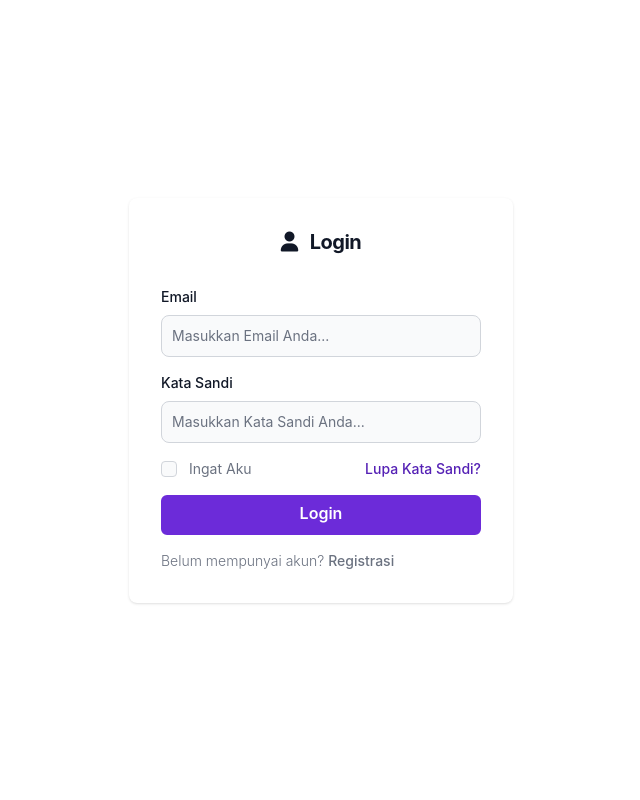
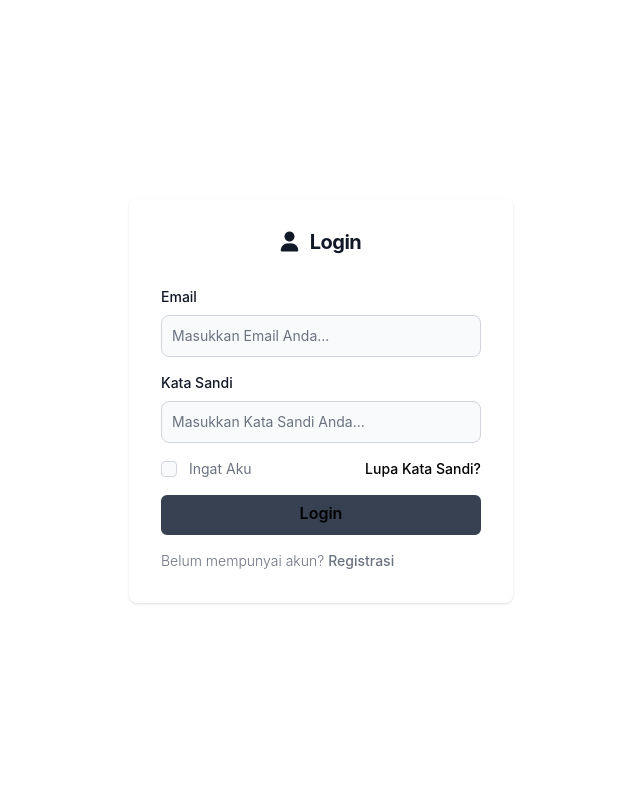
Before and after one commit to Rafijoee/Tugas-PWEB, a PHP site: page /login.php in a window 1280 px wide. Shown: the whole page, without its empty margins (319-959 px from the left). Run offline with PHP 8.4, Linux system fonts and the light colour scheme; style sheets or scripts are compiled from the project's sources; some libraries are stand-ins or nearby versions.

Commit message:
fix login registrasi

```diff
--- a/login.php
+++ b/login.php
@@ -39,10 +39,10 @@
                                         <label for="remember" class="text-gray-500 dark:text-gray-300">Ingat Aku</label>
                                     </div>
                                 </div>
-                                    <a href="#" class="text-purple-800 text-sm font-medium text-primary-600 hover:underline dark:text-primary-500">Lupa Kata Sandi?</a>
+                                    <a href="#" class="text-white-800 text-sm font-medium text-primary-600 hover:underline dark:text-primary-500">Lupa Kata Sandi?</a>
                                 </div>
                                 <div class="mt-5">
-                                <a href="dashboard.html" type="button" class="border-2 border-purple-700 bg-purple-700 text-white w-full h-10 py-1 rounded-md hover:bg-transparent hover:text-purple-700 font-semibold text-center">Login</a>
+                                <a href="dashboard.html" type="button" class="border-2 border-gray-700 bg-gray-700 text-gray w-full h-10 py-1 rounded-md hover:bg-transparent hover:text-gray-900 font-semibold text-center">Login</a>
                                 </div>
                                 <p  class="text-sm font-light text-gray-500 dark:text-gray-400">
                                     Belum mempunyai akun? <a href="registrasi.html" class="font-medium text-primary-600 hover:underline dark:text-primary-500">Registrasi</a>
```
Also changed, not shown: registrasi.php (renamed from registrasi.html, +7 -7 lines).
